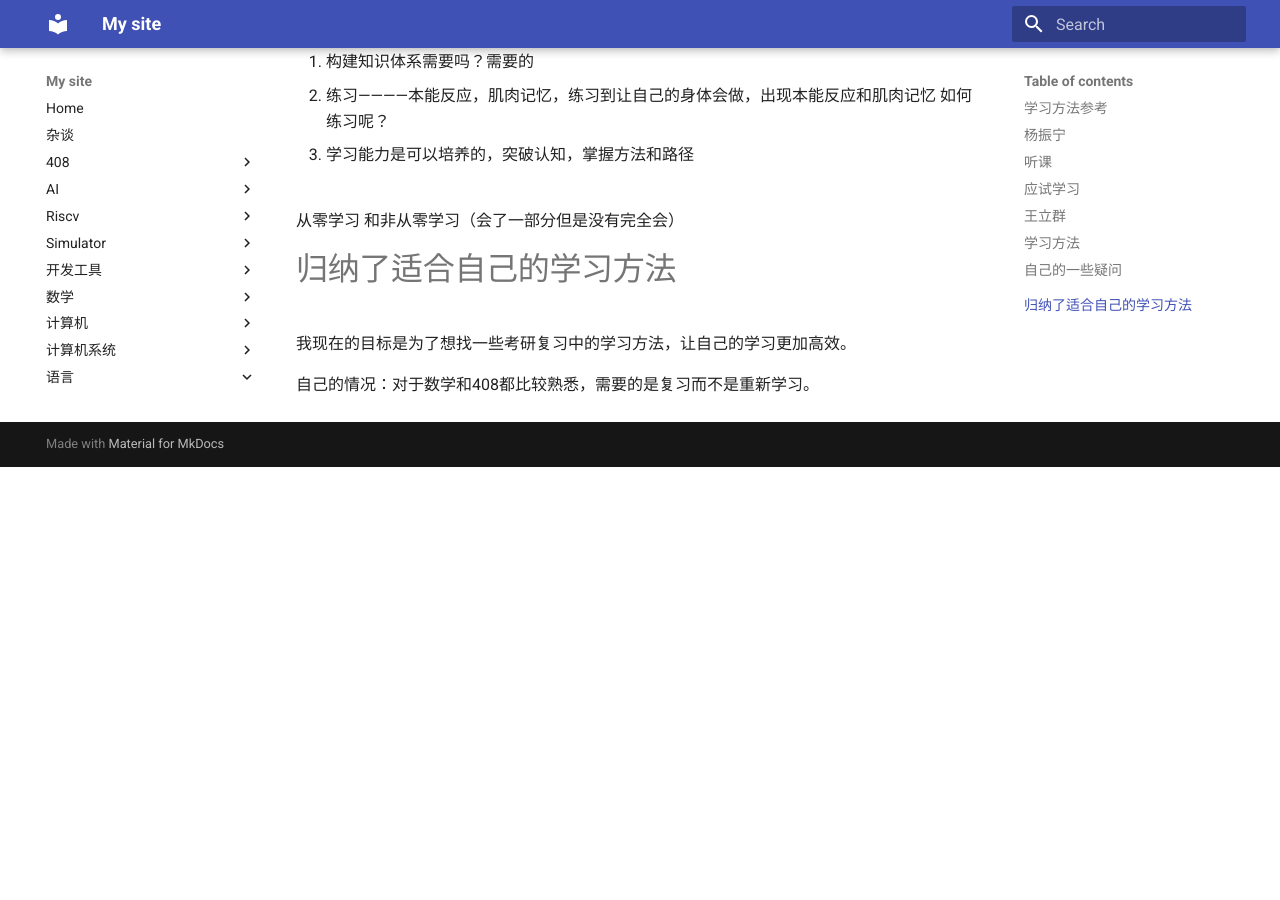
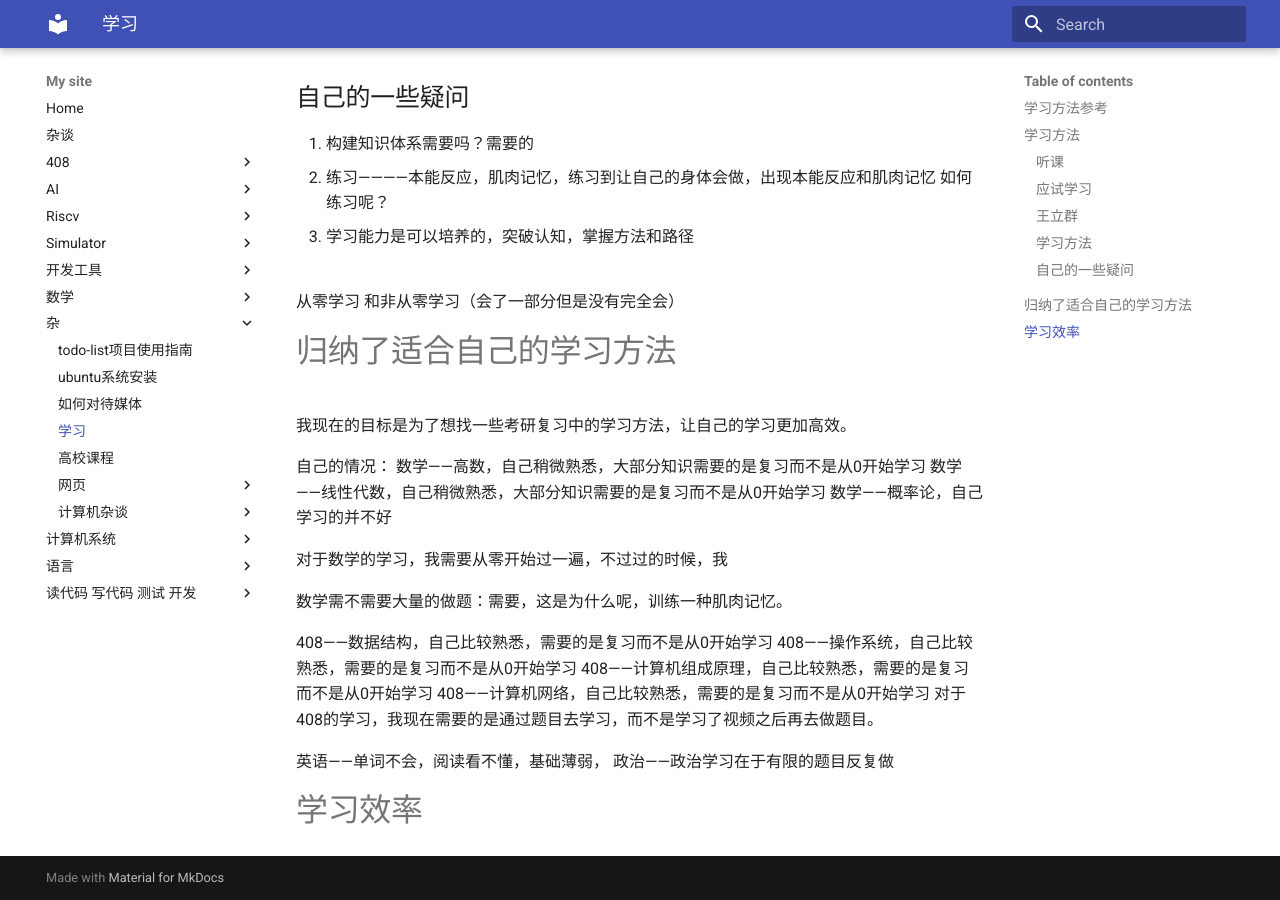
Before and after one commit to akun0311/akun-website, an MkDocs documentation site: the page built from docs/杂/学习.md, in a window 1280 px wide and 900 px high, scrolled down 1124 px. Built offline with MkDocs 1.6.1 and Material for MkDocs 9.7.7, drawn with Linux system fonts in a browser that asks for light colours; before the commit the page ends 1591 px from its top, so only the background shows below that; some of the changed text lies outside the part shown.

Commit message:
docs: write note

```diff
--- a/docs/语言/学习方法.md
+++ b/docs/杂/学习.md
@@ -1,7 +1,10 @@
 ## 学习方法参考
 
+# 学习方法
 
-## 杨振宁
+学习：自学，高效率自学，快速的学习和应用一个东西
+
+1. [九曲阑干学习方法], 自顶向上和自顶向下。
 1. [杨振宁纠正自己的直觉](https://www.bilibili.com/video/BV1jz421b7p4/?spm_id_from=333.337.search-card.all.click&vd_source=86c038e54178b2c8db06f72a2c1b15da)
 2. [雷军知识并不是线性的]
 
@@ -56,4 +59,26 @@
 
 我现在的目标是为了想找一些考研复习中的学习方法，让自己的学习更加高效。
 
-自己的情况：对于数学和408都比较熟悉，需要的是复习而不是重新学习。
+
+自己的情况：
+数学——高数，自己稍微熟悉，大部分知识需要的是复习而不是从0开始学习
+数学——线性代数，自己稍微熟悉，大部分知识需要的是复习而不是从0开始学习
+数学——概率论，自己学习的并不好
+
+对于数学的学习，我需要从零开始过一遍，不过过的时候，我
+
+数学需不需要大量的做题：需要，这是为什么呢，训练一种肌肉记忆。
+
+
+408——数据结构，自己比较熟悉，需要的是复习而不是从0开始学习
+408——操作系统，自己比较熟悉，需要的是复习而不是从0开始学习
+408——计算机组成原理，自己比较熟悉，需要的是复习而不是从0开始学习
+408——计算机网络，自己比较熟悉，需要的是复习而不是从0开始学习
+对于408的学习，我现在需要的是通过题目去学习，而不是学习了视频之后再去做题目。
+
+
+
+英语——单词不会，阅读看不懂，基础薄弱，
+政治——政治学习在于有限的题目反复做
+
+# 学习效率
```
Also changed, not shown: docs/408/数据结构/链表.md (+28 -0 lines), docs/杂/媒体.md (added, +7 -0 lines), docs/杂/TODO待办列表.md (renamed from docs/计算机/TODO待办列表.md), docs/杂/run-linux.md (renamed from docs/计算机/run-linux.md), docs/杂/网页/vitepress.md (renamed from docs/计算机/网页/vitepress.md), docs/杂/计算机杂谈/github代码上传.md (renamed from docs/计算机/计算机杂谈/github代码上传.md), docs/杂/计算机杂谈/install-ubuntu.md (renamed from docs/计算机/计算机杂谈/install-ubuntu.md), docs/杂/高校课程.md (renamed from docs/计算机/高校课程.md).
